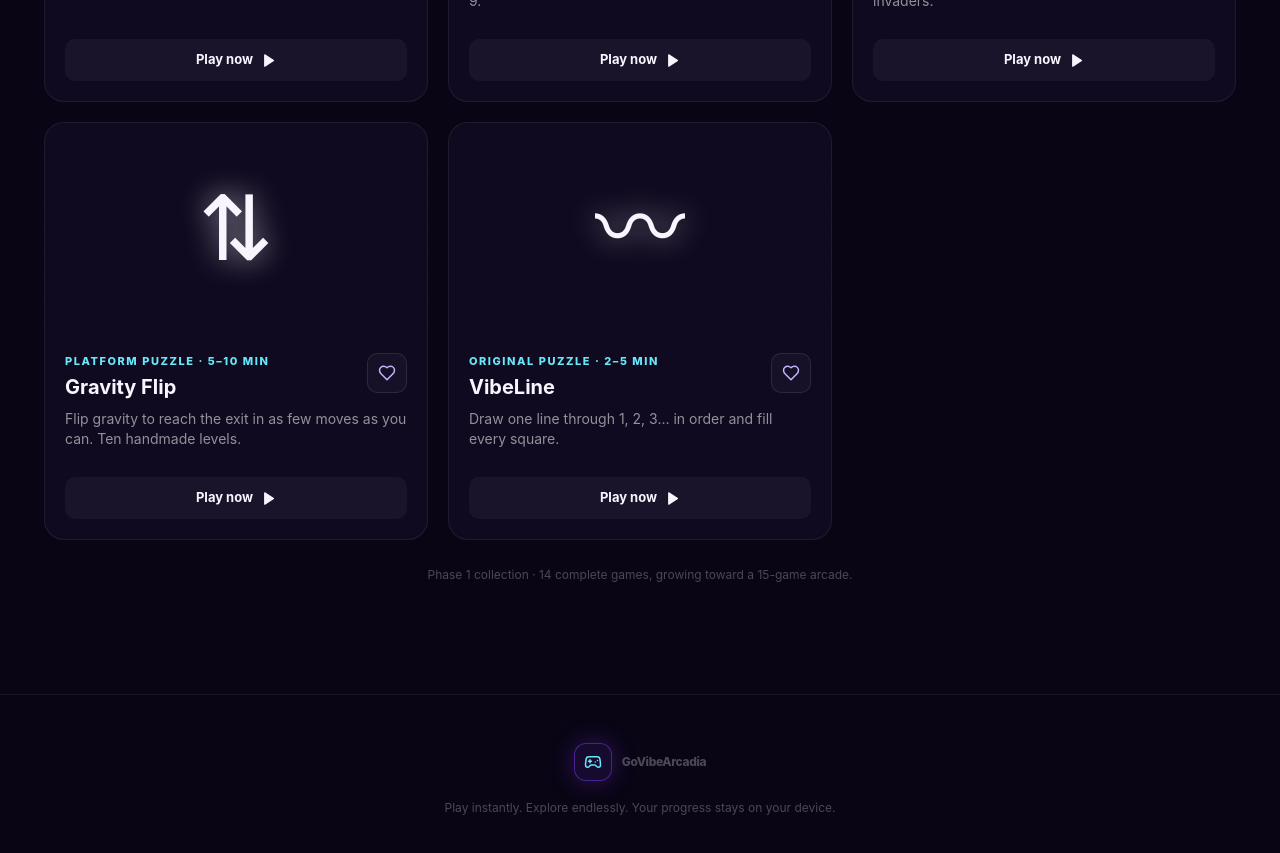
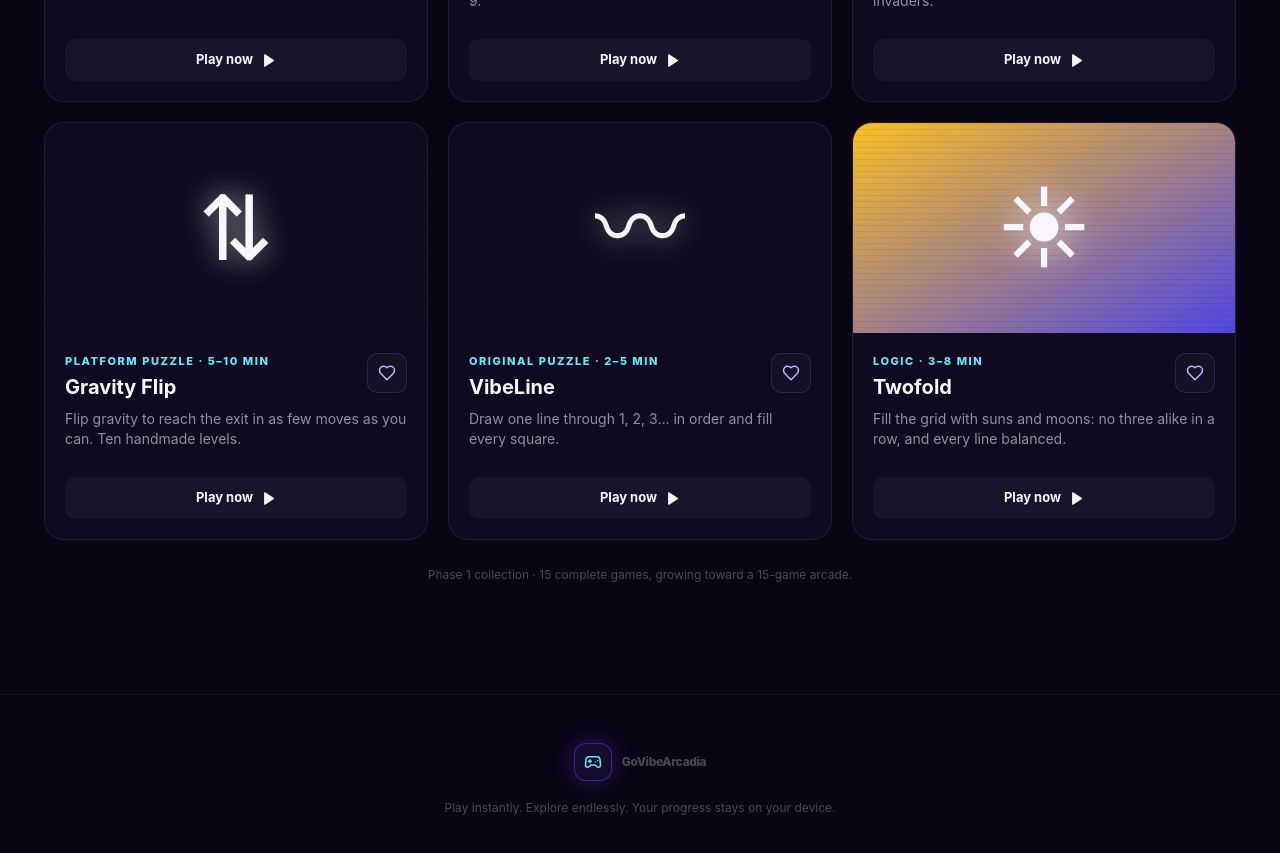
Before and after one commit to sweater9/govibearcadia, a React (Vite) app: page / in a window 1280 px wide. Shown: the part 3120-3973 px from the top of the page. Built offline with nearby package versions, Linux system fonts and the light colour scheme.

Commit message:
feat: add Twofold
Co-Authored-By: Claude Sonnet 5.5 <noreply@anthropic.com>
Claude-Session: https://claude.ai/code/session_01QYmQqBpWQWLvPurbMi3Sd5

```diff
--- /dev/null
+++ b/src/games/Twofold.tsx
@@ -0,0 +1,100 @@
+import { useCallback, useEffect, useMemo, useRef, useState } from 'react'
+import { RotateCcw, Shuffle } from 'lucide-react'
+import { createRandom } from '../lib/rng'
+import type { GameProps } from '../types'
+import { SIZES, conflicts, cycle, newGame, reset, scoreFor, type Size, type TwofoldState } from './twofold/rules'
+
+const GLYPH = ['☀', '☾'] as const
+
+export function Twofold({ onFinish, seed }: GameProps) {
+  const random = useMemo(() => createRandom(seed), [seed])
+  const [size, setSize] = useState<Size>(6)
+  const [game, setGameState] = useState<TwofoldState>(() => newGame(6, random))
+  const [seconds, setSeconds] = useState(0)
+  const current = useRef(game)
+  const startedAt = useRef(0)
+  const finish = useRef(onFinish)
+  finish.current = onFinish
+
+  const setGame = useCallback((next: TwofoldState) => {
+    const before = current.current
+    if (next === before) return
+    if (startedAt.current === 0) startedAt.current = Date.now()
+    current.current = next
+    setGameState(next)
+    if (next.status === 'won' && before.status !== 'won') {
+      const elapsed = Date.now() - startedAt.current
+      setSeconds(Math.floor(elapsed / 1000))
+      finish.current({ score: scoreFor(elapsed / 1000), durationMs: elapsed, won: true, stats: { size: next.puzzle.size } })
+    }
+  }, [])
+
+  const started = startedAt.current !== 0
+  useEffect(() => {
+    if (game.status !== 'playing' || !started) return
+    const timer = setInterval(() => setSeconds(Math.floor((Date.now() - startedAt.current) / 1000)), 1000)
+    return () => clearInterval(timer)
+  }, [game.status, started])
+
+  const deal = (n: Size) => {
+    startedAt.current = 0
+    setSeconds(0)
+    setSize(n)
+    const g = newGame(n, random)
+    current.current = g
+    setGameState(g)
+  }
+
+  const n = game.puzzle.size
+  const bad = conflicts(n, game.cells)
+
+  return (
+    <div className="tf">
+      <div className="game-toolbar tf-bar">
+        <div>
+          <small>Time</small>
+          <strong>{seconds}</strong>
+        </div>
+        <select aria-label="Size" value={size} onChange={(e) => deal(Number(e.target.value) as Size)}>
+          {SIZES.map((s) => (
+            <option key={s} value={s}>
+              {s}×{s}
+            </option>
+          ))}
+        </select>
+        <button aria-label="Reset" onClick={() => setGame(reset(current.current))}>
+          <RotateCcw size={15} />
+        </button>
+        <button aria-label="New puzzle" onClick={() => deal(size)}>
+          <Shuffle size={15} />
+        </button>
+      </div>
+      <div className="tf-board" role="group" aria-label={`Twofold ${n} by ${n}`} style={{ gridTemplateColumns: `repeat(${n}, 1fr)`, ['--gn' as string]: n }}>
+        {game.cells.map((v, i) => {
+          const locked = game.puzzle.given[i] !== -1
+          return (
+            <button
+              key={i}
+              data-cell={i}
+              className={`tf-cell ${locked ? 'given' : ''} ${bad.has(i) ? 'bad' : ''} s${v}`}
+              aria-label={`Row ${Math.floor(i / n) + 1}, column ${(i % n) + 1}: ${v === -1 ? 'empty' : v === 0 ? 'sun' : 'moon'}${locked ? ', fixed' : ''}${bad.has(i) ? ', breaks a rule' : ''}`}
+              aria-disabled={locked || undefined}
+              onClick={() => setGame(cycle(current.current, i))}
+            >
+              {v === -1 ? '' : GLYPH[v]}
+            </button>
+          )
+        })}
+      </div>
+      <p className="tf-hint">Tap to cycle ☀ · ☾ · empty. No three alike in a row or column, and each row and column has equally many ☀ and ☾.</p>
+      {game.status === 'won' ? (
+        <div className="win-message" role="status">
+          Solved in {seconds}s! Score {scoreFor(seconds)}
+          <button className="gf-next" onClick={() => deal(size)}>
+            New puzzle
+          </button>
+        </div>
+      ) : null}
+    </div>
+  )
+}
--- a/src/games/registry.ts
+++ b/src/games/registry.ts
@@ -176,6 +176,18 @@ export const registry: GameEntry[] = [
     },
     Component: lazy(() => import('./VibeLine').then((m) => ({ default: m.VibeLine }))),
   },
+  {
+    meta: {
+      id: 'twofold',
+      title: 'Twofold',
+      description: 'Fill the grid with suns and moons: no three alike in a row, and every line balanced.',
+      category: 'Logic',
+      accent: 'from-amber-400 to-indigo-600',
+      glyph: '☀',
+      estimated: '3–8 min',
+    },
+    Component: lazy(() => import('./Twofold').then((m) => ({ default: m.Twofold }))),
+  },
 ]
 
 export const getGame = (id?: string): GameEntry | undefined => registry.find((entry) => entry.meta.id === id)
--- /dev/null
+++ b/src/games/twofold/rules.ts
@@ -0,0 +1,113 @@
+/**
+ * Pure Twofold rules (a binary-fill puzzle). Fill the grid with two symbols so that:
+ * no symbol appears three times in a row, in any row or column, and every row and column has equal numbers of each.
+ * No React or browser APIs.
+ */
+import type { Random } from '../../lib/rng'
+import { shuffle } from '../../lib/rng'
+
+export type Mark = -1 | 0 | 1 // -1 empty, 0 and 1 the two symbols
+export type Size = 4 | 6 | 8
+export const SIZES: readonly Size[] = [4, 6, 8]
+
+export type Puzzle = { size: Size; given: Mark[]; solution: Mark[] }
+export type TwofoldState = { puzzle: Puzzle; cells: Mark[]; status: 'playing' | 'won' }
+
+/** Cells that break a rule right now (only checks what can be checked on a partial grid). */
+export function conflicts(size: number, cells: readonly Mark[]): Set<number> {
+  const bad = new Set<number>()
+  const line = (idx: number[]) => {
+    for (let k = 0; k + 2 < idx.length; k++) {
+      const a = cells[idx[k]]
+      if (a !== -1 && a === cells[idx[k + 1]] && a === cells[idx[k + 2]]) idx.slice(k, k + 3).forEach((i) => bad.add(i))
+    }
+    for (const v of [0, 1] as const) if (idx.filter((i) => cells[i] === v).length > size / 2) idx.forEach((i) => cells[i] === v && bad.add(i))
+  }
+  for (let r = 0; r < size; r++) line(Array.from({ length: size }, (_, c) => r * size + c))
+  for (let c = 0; c < size; c++) line(Array.from({ length: size }, (_, r) => r * size + c))
+  return bad
+}
+
+/** True if placing `v` at `i` breaks no rule. */
+function fits(size: number, cells: Mark[], i: number, v: 0 | 1): boolean {
+  cells[i] = v
+  const ok = !conflicts(size, cells).has(i)
+  cells[i] = -1
+  return ok
+}
+
+/** Counts solutions, stopping at `limit`. Fills the first empty cell with each symbol in turn. */
+export function countSolutions(size: number, start: readonly Mark[], limit = 2): number {
+  const cells = [...start]
+  let found = 0
+  const go = (): void => {
+    if (found >= limit) return
+    const i = cells.indexOf(-1)
+    if (i === -1) {
+      if (conflicts(size, cells).size === 0) found++
+      return
+    }
+    for (const v of [0, 1] as const) {
+      if (fits(size, cells, i, v)) {
+        cells[i] = v
+        go()
+        cells[i] = -1
+      }
+    }
+  }
+  go()
+  return found
+}
+
+function fullGrid(size: number, random: Random): Mark[] {
+  const cells = new Array<Mark>(size * size).fill(-1)
+  const go = (i: number): boolean => {
+    if (i === cells.length) return true
+    for (const v of shuffle([0, 1] as const, random)) {
+      if (fits(size, cells, i, v)) {
+        cells[i] = v
+        if (go(i + 1)) return true
+        cells[i] = -1
+      }
+    }
+    return false
+  }
+  go(0)
+  return cells
+}
+
+/** Removes cells in random order while the solution stays unique, until about `keep` remain. */
+export function newPuzzle(size: Size, random: Random): Puzzle {
+  const solution = fullGrid(size, random)
+  const given = [...solution]
+  const keep = Math.round(size * size * (size === 4 ? 0.45 : size === 6 ? 0.38 : 0.34))
+  let left = given.length
+  for (const i of shuffle(Array.from({ length: given.length }, (_, k) => k), random)) {
+    if (left <= keep) break
+    const was = given[i]
+    given[i] = -1
+    if (countSolutions(size, given) === 1) left--
+    else given[i] = was
+  }
+  return { size, given, solution }
+}
+
+export const newGame = (size: Size, random: Random): TwofoldState => {
+  const puzzle = newPuzzle(size, random)
+  return { puzzle, cells: [...puzzle.given], status: 'playing' }
+}
+
+const isWon = (cells: readonly Mark[], size: number) => !cells.includes(-1) && conflicts(size, cells).size === 0
+
+/** Cycles a cell: empty, symbol 0, symbol 1, empty. Given cells never change. */
+export function cycle(s: TwofoldState, i: number): TwofoldState {
+  if (s.status === 'won' || s.puzzle.given[i] !== -1) return s
+  const cells = [...s.cells]
+  cells[i] = (cells[i] === -1 ? 0 : cells[i] === 0 ? 1 : -1) as Mark
+  return { ...s, cells, status: isWon(cells, s.puzzle.size) ? 'won' : 'playing' }
+}
+
+export const reset = (s: TwofoldState): TwofoldState => ({ ...s, cells: [...s.puzzle.given], status: 'playing' })
+
+/** 1000 minus 3 per second, never below 100. */
+export const scoreFor = (seconds: number): number => Math.max(100, 1000 - Math.round(3 * seconds))
```
Also changed, not shown: src/styles.css.
